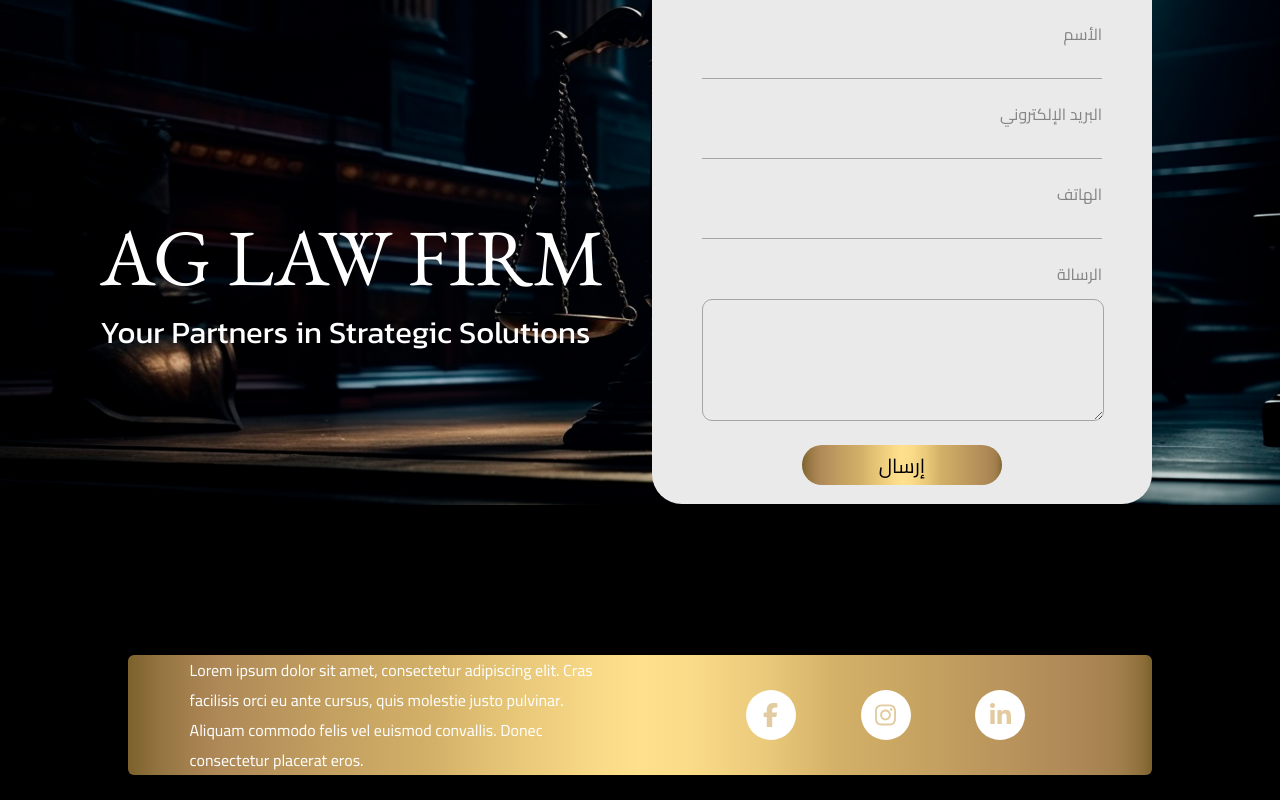
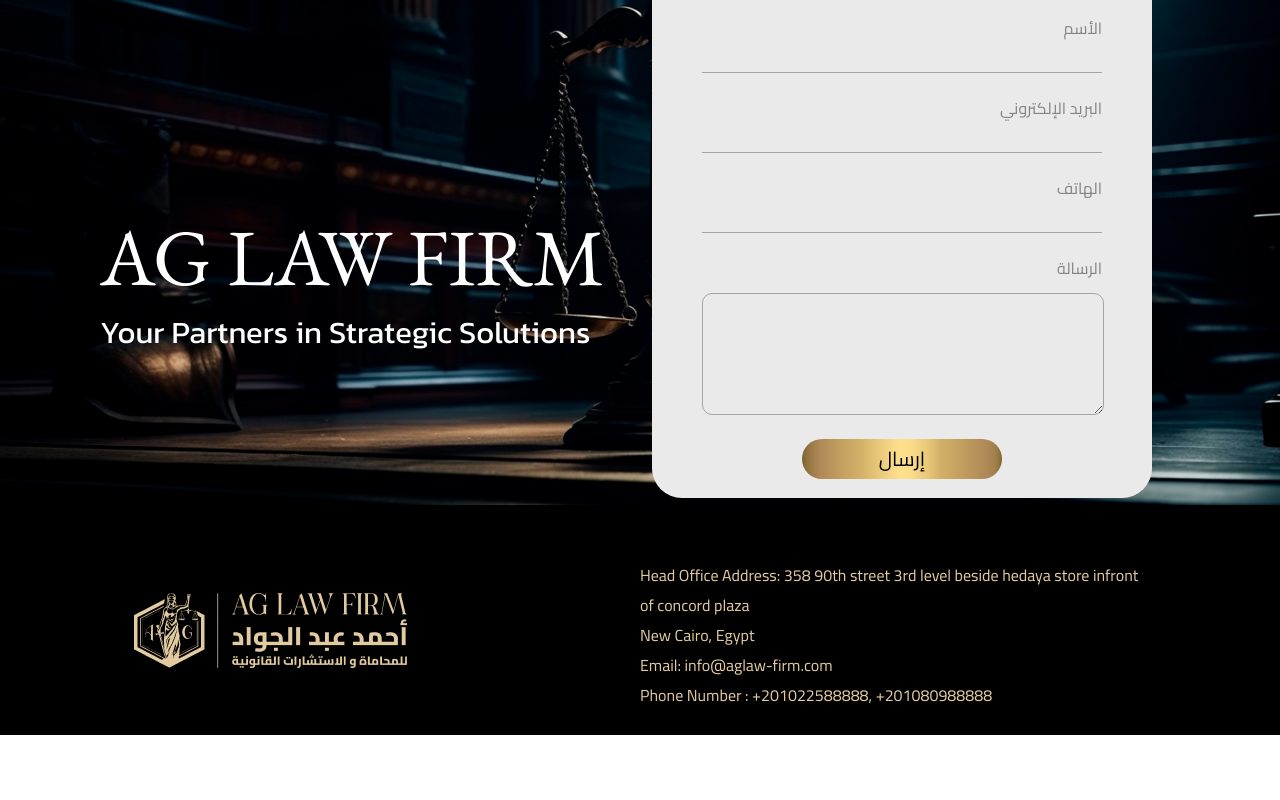
Before and after one commit to ultr4v10let/AGLAW-FIRM-FRONTEND, a React (Create React App) app: page / in a window 1280 px wide. Shown: the part 3845-4645 px from the top of the page. After the commit the page ends 4580 px from the top, so only its background shows below. Built offline with nearby package versions, Linux system fonts and the light colour scheme; no server answers; a web font is replaced by a local one.

Commit message:
new footer

```diff
--- a/src/components/contactUs/ContactUs.css
+++ b/src/components/contactUs/ContactUs.css
@@ -4,7 +4,7 @@
 }
 
 .contact-us-footer-container {
-  padding-top: 150px;
+  padding-top: 0px;
 }
 
 .contact-us-form-container {
--- a/src/components/footer/Footer.css
+++ b/src/components/footer/Footer.css
@@ -4,17 +4,19 @@
   align-content: center;
   flex-wrap: wrap;
   flex-direction: column;
+  padding-top: 55px;
 }
 .upper-footer {
-  background: var(--gold-linear-gradient);
+  background: transparent;
   border-radius: 6px;
-  width: 80%;
+  width: 79%;
   margin-bottom: 25px;
   margin-left: auto;
   margin-right: auto;
   display: flex;
   flex-direction: row;
-  justify-content: space-evenly;
+  justify-content: space-between;
+  align-items: center;
 }
 
 .footer-content {
@@ -28,6 +30,19 @@
   flex-direction: row;
   width: 40%;
   justify-content: space-evenly;
+}
+
+.footer-address-content {
+  margin-left: 20px;
+  display: flex;
+  flex-direction: column;
+  width: 50%;
+  justify-content: space-evenly;
+
+  div {
+    color: var(--gold);
+    padding:0px;
+  }
 }
 
 .footer-social-media .button {
@@ -103,7 +118,7 @@
   .upper-footer {
     width: 80%;
     display: flex;
-    flex-direction: column-reverse;
+    flex-direction: column;
     padding-top: 20px;
     padding-bottom: 20px;
     margin-right: auto !important;
@@ -147,4 +162,12 @@
     padding-bottom: 35px;
     text-align: justify;
   }
+
+  .footer-address-content {
+    width: 100%;
+  }
+
+  .footer-logo-container{
+    margin-bottom: 40px;
+  }
 }
--- a/src/components/footer/Footer.jsx
+++ b/src/components/footer/Footer.jsx
@@ -4,9 +4,9 @@ import { FontAwesomeIcon } from "@fortawesome/react-fontawesome";
 import {
   faFacebookF,
   faInstagram,
-  faTwitter,
   faLinkedinIn,
 } from "@fortawesome/free-brands-svg-icons";
+import logo from "../../static/images/navbarlogo.png";
 import TextField from "../reusable/textfield/TextField";
 
 const Footer = () => {
@@ -19,45 +19,33 @@ const Footer = () => {
   return (
     <div className="footer-container">
       <div className="upper-footer">
-        <div className="footer-content">
-          Lorem ipsum dolor sit amet, consectetur adipiscing elit. Cras
-          facilisis orci eu ante cursus, quis molestie justo pulvinar. Aliquam
-          commodo felis vel euismod convallis. Donec consectetur placerat eros.
+        <div className="footer-logo-container">
+          <img className="footer-logo-desktop" src={logo} alt="" />
         </div>
-        <div className="footer-social-media">
+        <div className="footer-address-content">
+          <div>
+            Head Office Address: 358 90th street 3rd level beside hedaya store infront of concord plaza
+          </div>
+          <div>
+            New Cairo, Egypt
+          </div>
+          <div>
+            Email: info@aglaw-firm.com
+          </div>
+          <div>
+            Phone Number : +201022588888,  +201080988888
+          </div>
+        </div>
+        {/* <div className="footer-social-media">
           <a href="https://facebook.com" className="button facebook">
             <FontAwesomeIcon icon={faFacebookF} />
           </a>
           <a href="https://instagram.com" className="button instagram">
             <FontAwesomeIcon icon={faInstagram} />
           </a>
-          {/* <a href="https://twitter.com" className="button twitter">
-            <FontAwesomeIcon icon={faTwitter} />
-          </a> */}
           <a href="https://linkedin.com" className="button linkedin">
             <FontAwesomeIcon icon={faLinkedinIn} />
           </a>
-        </div>
-      </div>
-      <div className="lower-footer">
-        {/* <div className="lower-footer-content">
-          Surround yourself with beauty
-        </div> */}
-        {/* <div className="lower-footer-textinput-button-container">
-          <TextField
-            value={email}
-            onChange={handleEmailChange}
-            placeHolder=" Email Address "
-          />
-          <div className="button-container">
-            <button className="subscribe-button">Subscribe</button>
-          </div>
-        </div> */}
-        {/* <div className="lower-footer-content2">
-          Lorem ipsum dolor sit amet, consectetur adipiscing elit. Cras
-          facilisis orci eu ante cursus, quis molestie justo pulvinar. quis
-          molestie justo pulvinar. Aliquam commodo felis vel euismod convallis.
-          Donec consectetur placerat eros.
         </div> */}
       </div>
     </div>
```
